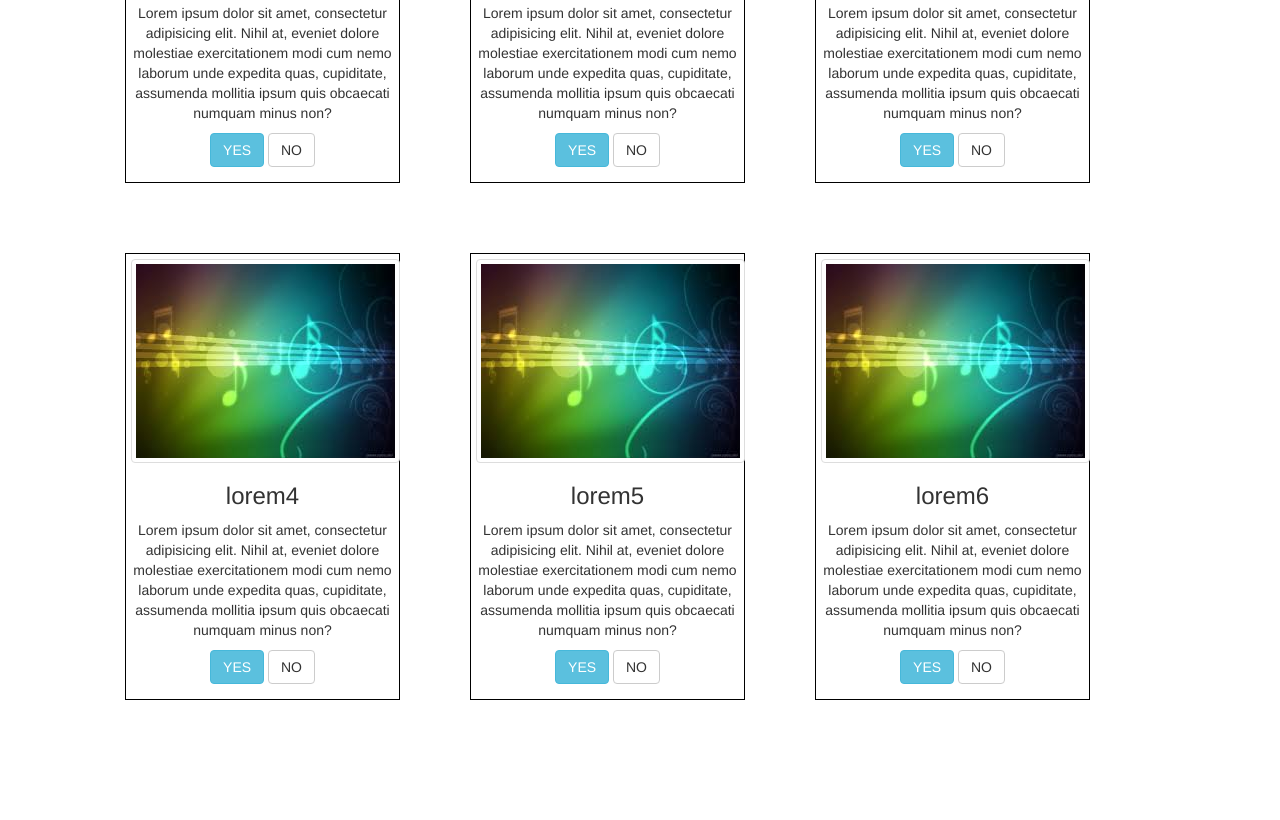
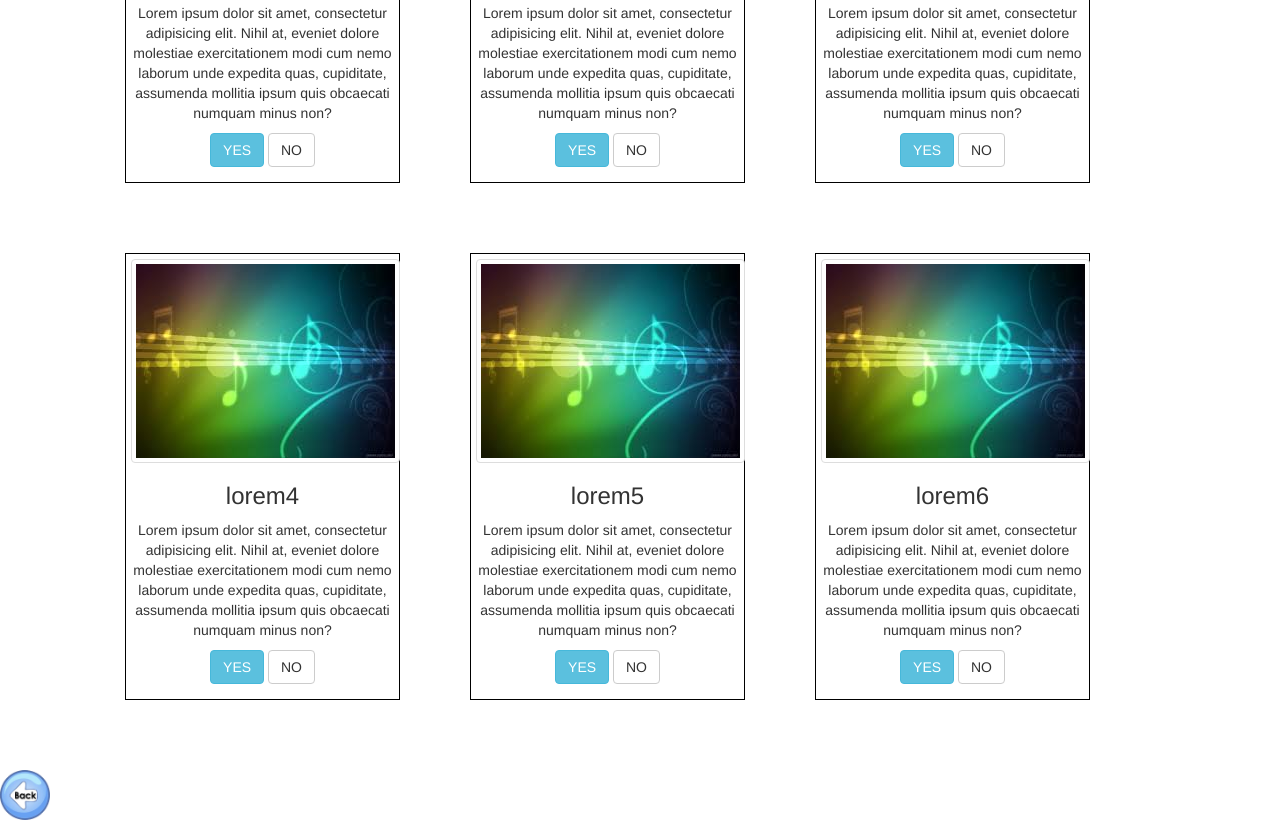
Before and after one commit to ivy760723/ivy760723.github.io, a plain HTML site: page work_6.html in a window 1280 px wide. Shown: the part 716-1536 px from the top of the page. Before the commit the page ends 1486 px from the top, so only its background shows below. Drawn offline with Linux system fonts and the light colour scheme.

Commit message:
1050202-3

```diff
--- a/work_6.html
+++ b/work_6.html
@@ -104,6 +104,7 @@
             </div>
         </div>
     </div>
+    <a href=" ../index.html "><img src="../img/back.gif" alt="圖片載入失敗 " weight="50px" height="50px"></a>
 </body>
 
 </html>
```
Also changed, not shown: page/work_7.html (+1 -0 lines).
